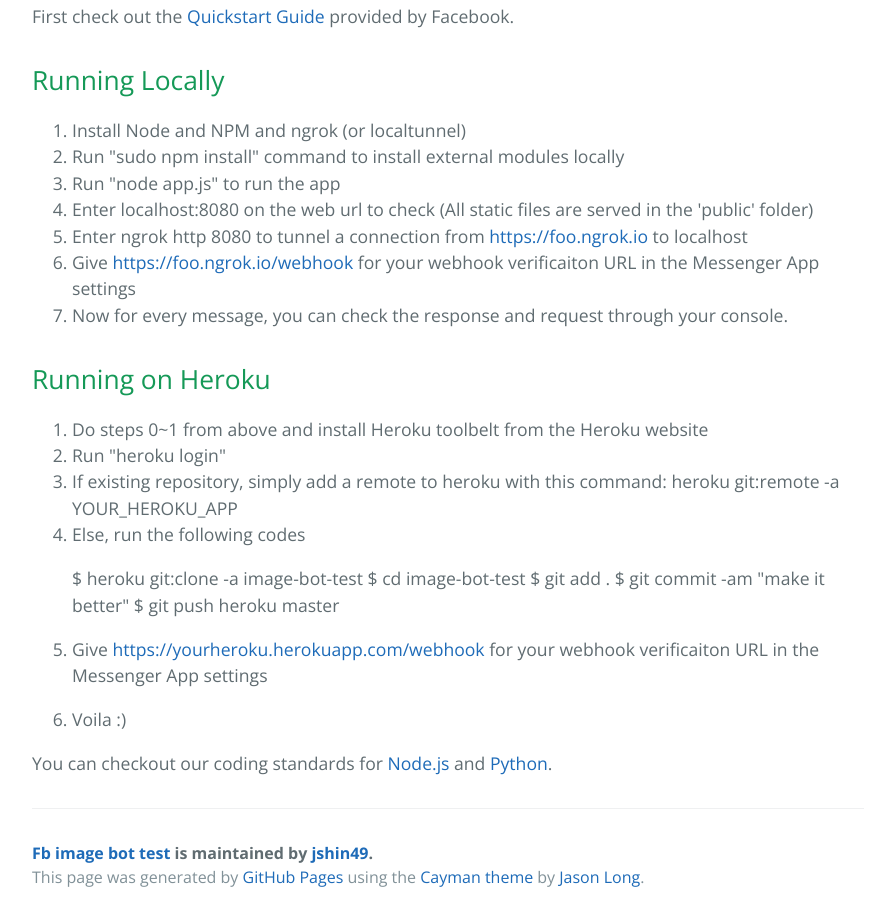
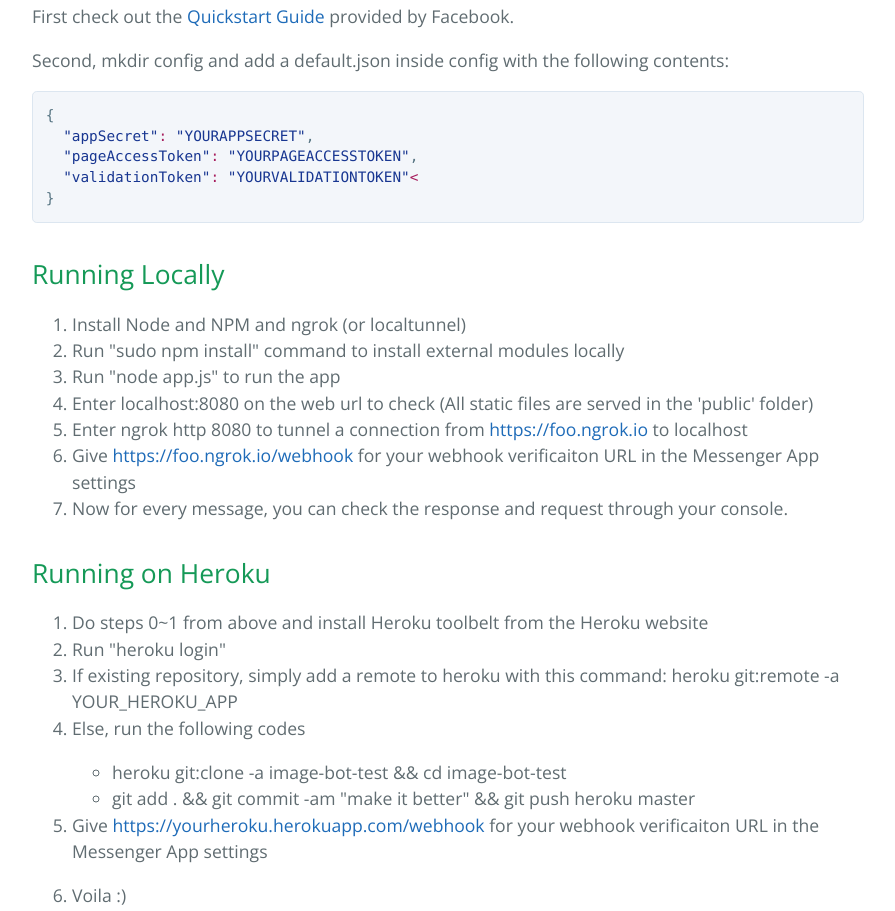
Before and after one commit to jshin49/fb_image_bot_test, a plain HTML site: page index.html in a window 1280 px wide. Shown: the part 526-1437 px from the top of the page, without its empty margins (192-1087 px from the left). Drawn offline with nearby package versions, Linux system fonts and the light colour scheme.

```diff
--- a/index.html
+++ b/index.html
@@ -26,6 +26,14 @@
 
 <p>First check out the <a href="https://developers.facebook.com/docs/messenger-platform/quickstart">Quickstart Guide</a> provided by Facebook.</p>
 
+<p>Second, mkdir config and add a default.json inside config with the following contents:</p>
+
+<div class="highlight highlight-source-js"><pre>{
+  <span class="pl-s"><span class="pl-pds">"</span>appSecret<span class="pl-pds">"</span></span><span class="pl-k">:</span> <span class="pl-s"><span class="pl-pds">"</span>YOURAPPSECRET<span class="pl-pds">"</span></span>,
+  <span class="pl-s"><span class="pl-pds">"</span>pageAccessToken<span class="pl-pds">"</span></span><span class="pl-k">:</span> <span class="pl-s"><span class="pl-pds">"</span>YOURPAGEACCESSTOKEN<span class="pl-pds">"</span></span>,
+  <span class="pl-s"><span class="pl-pds">"</span>validationToken<span class="pl-pds">"</span></span><span class="pl-k">:</span> <span class="pl-s"><span class="pl-pds">"</span>YOURVALIDATIONTOKEN<span class="pl-pds">"</span></span><span class="pl-k">&lt;</span>
+}</pre></div>
+
 <h2>
 <a id="running-locally" class="anchor" href="#running-locally" aria-hidden="true"><span aria-hidden="true" class="octicon octicon-link"></span></a>Running Locally</h2>
 
@@ -49,17 +57,16 @@
 <li>
 <p>Else, run the following codes</p>
 
-<p>$ heroku git:clone -a image-bot-test
-$ cd image-bot-test
-$ git add .
-$ git commit -am "make it better"
-$ git push heroku master</p>
+<ul>
+<li>heroku git:clone -a image-bot-test &amp;&amp; cd image-bot-test</li>
+<li>git add . &amp;&amp; git commit -am "make it better" &amp;&amp; git push heroku master</li>
+</ul>
 </li>
 <li><p>Give <a href="https://yourheroku.herokuapp.com/webhook">https://yourheroku.herokuapp.com/webhook</a> for your webhook verificaiton URL in the Messenger App settings</p></li>
 <li>Voila :)</li>
 </ol>
 
-<p>You can checkout our coding standards for <a href="https://github.com/jshin49/fb_image_bot_test/blob/master/nodejs.md">Node.js</a> and <a href="https://github.com/jshin49/fb_image_bot_test/blob/master/python27.md">Python</a>.</p>
+<p>You can checkout our coding standards for <a href="nodejs.md">Node.js</a> and <a href="python27.md">Python</a>.</p>
 
       <footer class="site-footer">
         <span class="site-footer-owner"><a href="https://github.com/jshin49/fb_image_bot_test">Fb image bot test</a> is maintained by <a href="https://github.com/jshin49">jshin49</a>.</span>
```
Also changed, not shown: params.json (+1 -1 lines).
